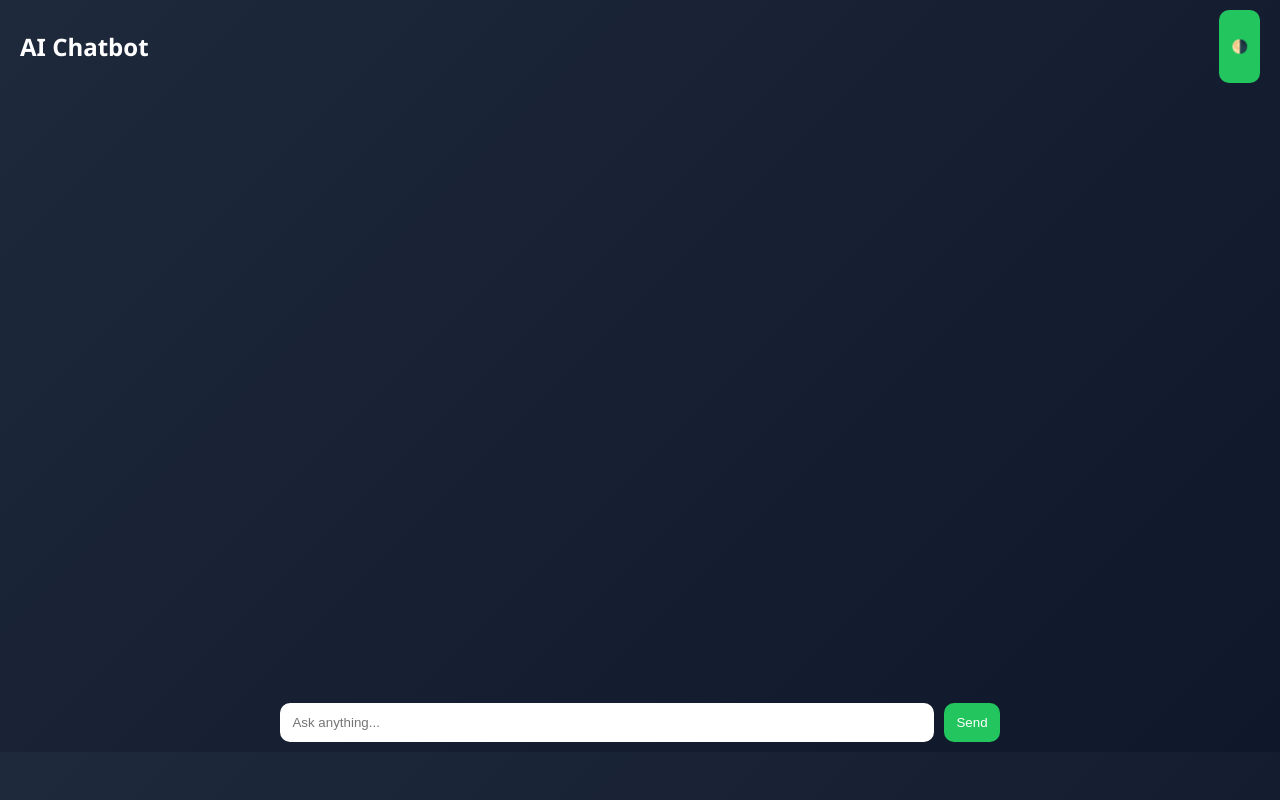
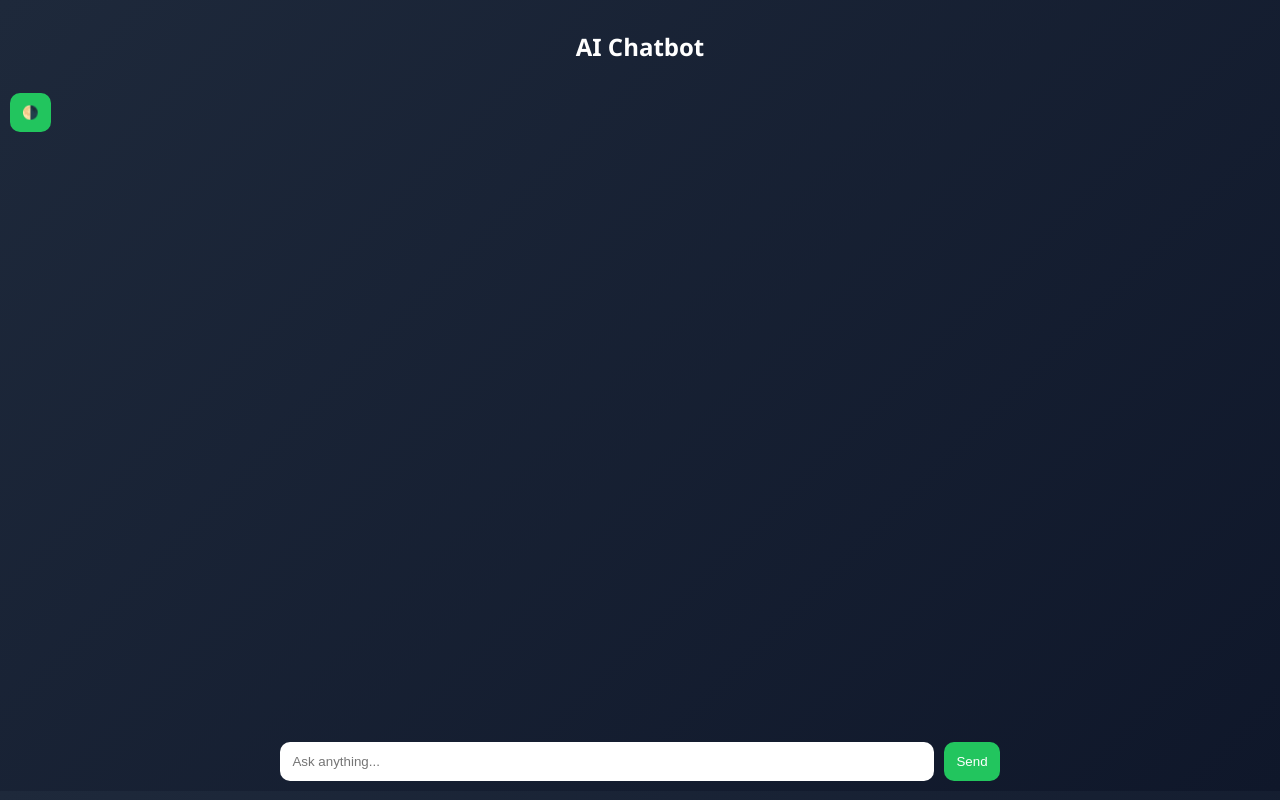
Before and after one commit to aleenagibi/hybrid-ai-chatbot, a plain HTML site: page frontend/index.html in a window 1280 px wide. Drawn offline with Linux system fonts and the light colour scheme.

Commit message:
refactor: reorganize button placement and update CSS for top bar layout

```diff
--- a/frontend/index.html
+++ b/frontend/index.html
@@ -9,8 +9,9 @@
 
 <div class="top-bar">
     <h2>AI Chatbot</h2>
-    <button onclick="toggleTheme()">🌗</button>
+
 </div>
+ <button class="toggle-btn" onclick="toggleTheme()">🌗</button>
 
 <div id="chatbox"></div>
 
--- a/frontend/style.css
+++ b/frontend/style.css
@@ -5,14 +5,19 @@ body {
     color: white;
     transition: 0.3s;
 }
-
+html{
+    overflow-x: hidden;
+}
 /* Top bar */
 .top-bar {
     display: flex;
-    justify-content: space-between;
+    justify-content: center;
     padding: 10px 20px;
 }
-
+.toggle-btn{
+    display: flex;
+    justify-content: flex-end
+}
 /* Chat container */
 #chatbox {
     width: 60%;
```
